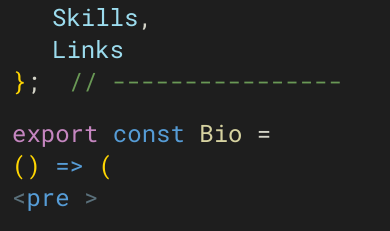
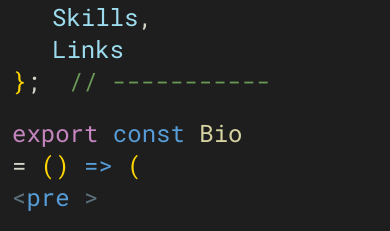
Before and after one commit to color-theory/cv-2024, a Next.js app: page / in a window 390 px wide. Shown: the part 171-402 px from the top of the page. Built offline with nearby package versions, Linux system fonts and the light colour scheme.

Commit message:
another mobile bug squashed

```diff
--- a/src/components/header.tsx
+++ b/src/components/header.tsx
@@ -30,7 +30,7 @@ const Header = () => {
     return (
         <header className="flex flex-col">
             <div className={`flex basis-1 flex-row justify-between ${theme}`}>
-                <div className="text-2xl">
+                <div>
                     <span className="secondaryKeyword">export default</span>{" "}
                     <span className="primaryKeyword">const</span>{" "}
                     <span className="variable">JohnStringer</span>:{" "}
@@ -49,25 +49,23 @@ const Header = () => {
                 </button>
             </div>
             <TopNav pathname={pathname} />
-            <div className="flex flex-row text-2xl">
-                <div className="flex flex-col overflow-hidden">
-                    <div className="flex flex-nowrap">
+            <div className="flex flex-row">
+                <div className="flex flex-col">
+                    <div className="flex">
                         <span className="bracket">{"}"}</span>;
-                        <span className="comment pl-7">
-                            {"//"} ----------------
-                        </span>
+                        <span className="comment pl-7">{"//"} -----------</span>
                     </div>
                 </div>
             </div>
-            <div className="text-2xl mt-5 ">
+            <div className="mt-5 ">
                 <span className="secondaryKeyword">export </span>
                 <span className="primaryKeyword">const </span>
                 <span className="function">{hrPath}</span> =
-                <div className="text-nowrap">
+                <span className="text-nowrap">
                     <span className="bracket"> ()</span>
                     <span className="primaryKeyword"> {"=>"}</span>{" "}
                     <span className="bracket">{"("}</span>
-                </div>
+                </span>
             </div>
         </header>
     );
```
